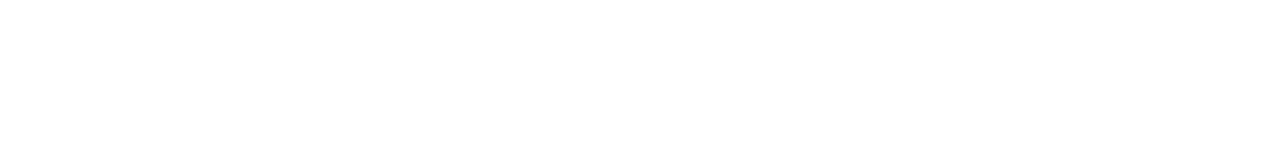
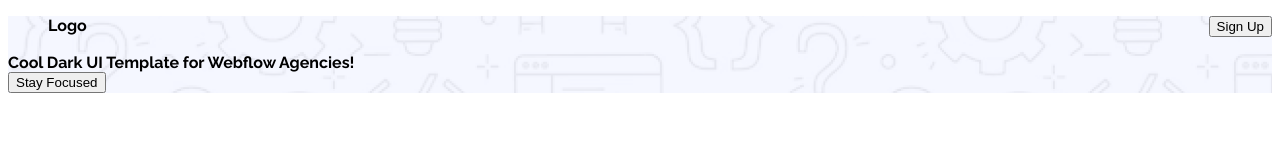
Before and after one commit to Abraarshakil06/ABR-1st-Assignment-repo, a plain HTML site: page B12A01-landing-launchpad/index.html in a window 1280 px wide. Drawn offline with Linux system fonts and the light colour scheme.

Commit message:
3rd commit

```diff
--- a/B12A01-landing-launchpad/index.html
+++ b/B12A01-landing-launchpad/index.html
@@ -4,11 +4,25 @@
   <meta charset="UTF-8">
   <meta name="viewport" content="width=device-width, initial-scale=1.0">
   <title>ABR 1st Assignment</title>
+  <link rel="preconnect" href="https://fonts.googleapis.com">
+<link rel="preconnect" href="https://fonts.gstatic.com" crossorigin>
+<link href="https://fonts.googleapis.com/css2?family=Open+Sans:ital,wght@0,300..800;1,300..800&family=Raleway:ital,wght@0,100..900;1,100..900&display=swap" rel="stylesheet">
   <link rel="stylesheet" href="style.css">
 </head>
-<body>
+<body class="raleway-normal">
   <header>
+    <nav>
 
+      <ul>
+        <li class="nav-title">Logo</li>
+        <li><button class="nav-button">Sign Up</button></li>
+      </ul>
+      <section class="banner">
+
+        <div class="banner-title">Cool Dark UI Template for Webflow Agencies!</div>
+        <button class="banner-button">Stay Focused</button>
+      </section>
+    </nav>
   </header>
 
   <main>
--- a/B12A01-landing-launchpad/style.css
+++ b/B12A01-landing-launchpad/style.css
@@ -0,0 +1,21 @@
+
+/* font style */
+
+.raleway-normal{
+  font-family: "Raleway", sans-serif;
+  font-optical-sizing: auto;
+  font-weight: bold;
+  font-style: normal;
+}
+
+/* Nav Styles */
+nav ul{
+  list-style: none;
+  display: flex;
+  justify-content: space-between;
+}
+
+nav{
+  background-image: url('../B12A01-landing-launchpad/Assets/Hero-bg.png');
+  width: 100%
+}
```
